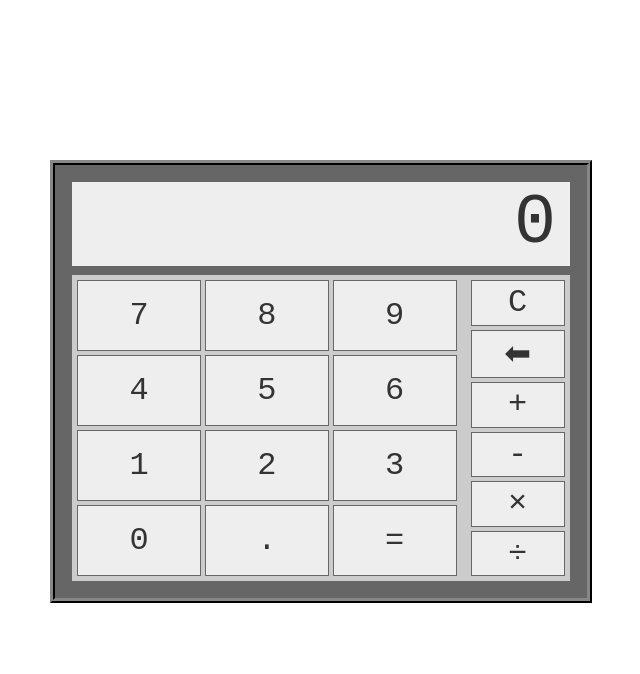
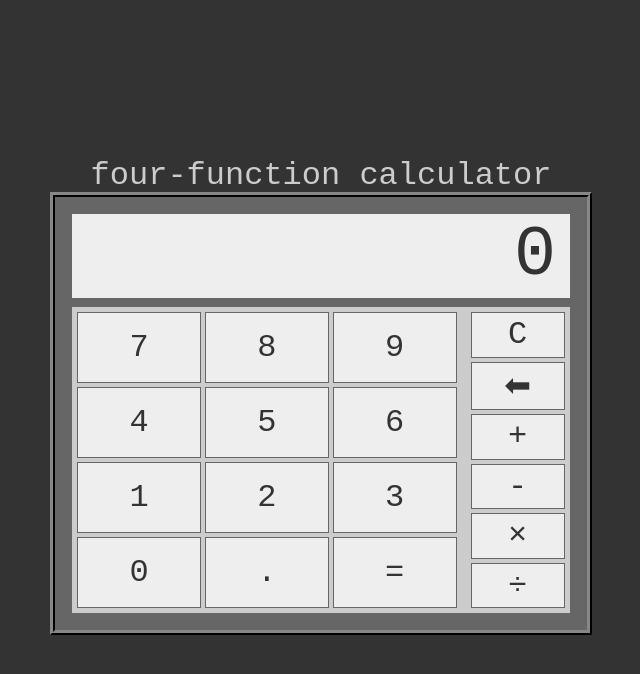
Before and after one commit to jugnugs/calculator, a plain HTML site: page index.html in a window 1280 px wide. Shown: the whole page, without its empty margins (319-959 px from the left). Drawn offline with Linux system fonts and the light colour scheme.

Commit message:
Added body background color & title

```diff
--- a/index.html
+++ b/index.html
@@ -9,6 +9,7 @@
 
 <body>
     <div class="center">
+        <div id="title">four-function calculator</div>
         <div id="calculator">
             <div id="display-digits">0</div>
             <div id="button-pad">
--- a/scripts/script.js
+++ b/scripts/script.js
@@ -111,7 +111,7 @@ function onEqualsClick(e) {
             return;
         }
         result = operate(operator, currentNums[index], currentNums[index + 1]);
-        const roundToPlaces = 1000000000;
+        const roundToPlaces = 100000000;
         displayValue = (Math.round((result + Number.EPSILON) * roundToPlaces) / roundToPlaces).toString();
         updateDisplay(displayValue);
         currentNums.splice(index, 2, result);
--- a/styles/style.css
+++ b/styles/style.css
@@ -1,19 +1,28 @@
 body {
     font-family: 'Courier New', Courier, monospace;
     color: #333333;
+    background-color: #333;
 }
 
+
 .center {
-    top: 0;
+    position: absolute;
+    top: 20vh;
     left: 0;
+    width: 100%;
     display: flex;
+    flex-direction: column;
     justify-content: center;
+    align-items: center;
     height: auto;
 }
 
+#title {
+    color: #CCC;
+    font-size: 2em;
+}
+
 #calculator {
-    position: relative;
-    top: 20vh;
     display: flex;
     flex-direction: column;
     background-color: #666666;
```
